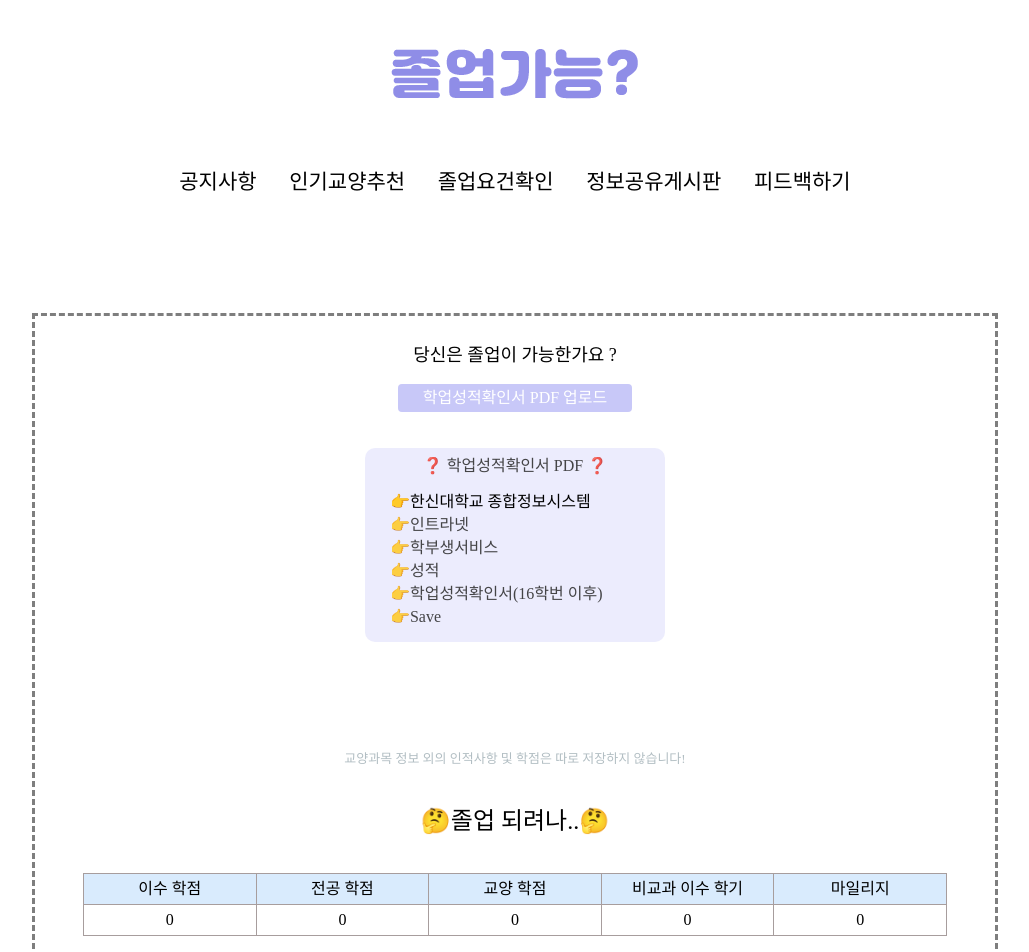
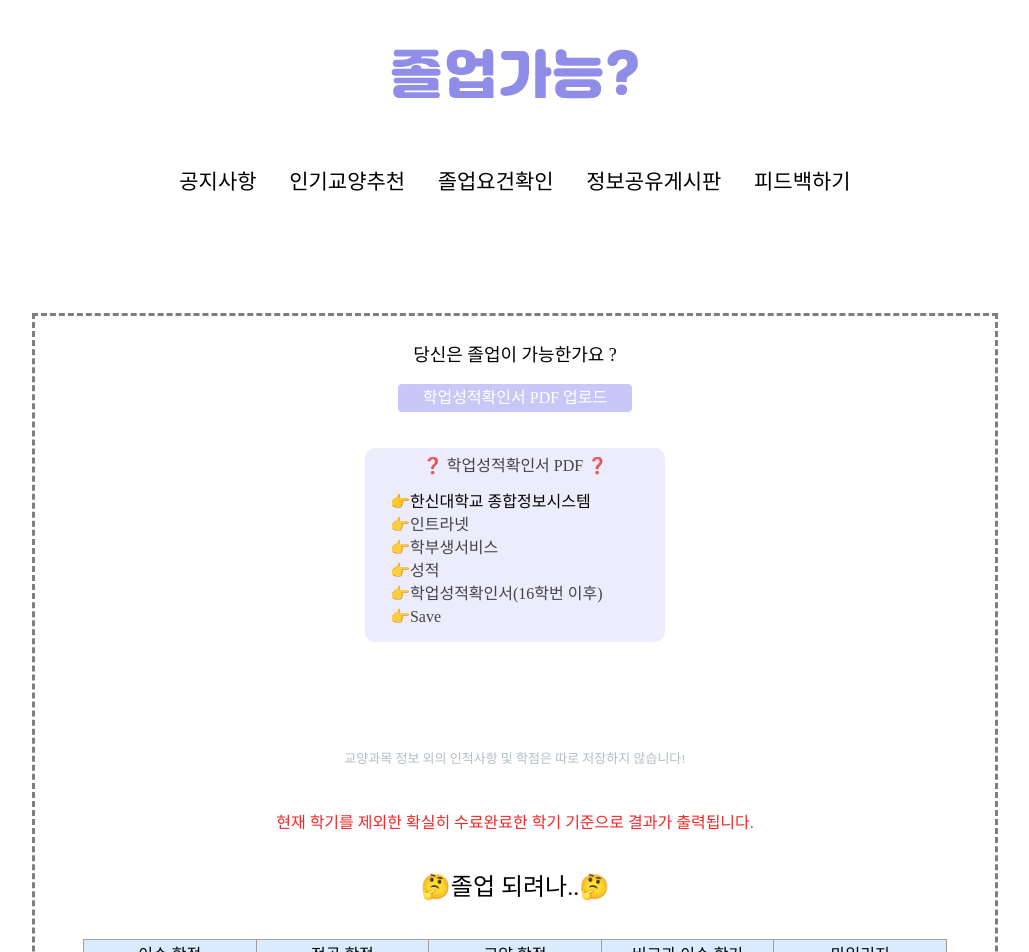
Before and after one commit to Graduate-Ok/Graduation-Okay-, a React (Create React App) app in the folder graduate/: page /Graduate in a window 1280 px wide. Shown: the top 952 px of the page, without its empty margins (125-1154 px from the left). Built offline with nearby package versions, Linux system fonts and the light colour scheme; a web font is replaced by a local one.

Commit message:
안내문구
“현재 학기를 제외한 확실히 수료완료한 학기 기준으로 결과가 출력됩니다.”

```diff
--- a/graduate/src/css/Graduate.css
+++ b/graduate/src/css/Graduate.css
@@ -161,3 +161,8 @@
     color: #b2bec3;
     font-size: small;
 }
+
+.text-color2 {
+    color: #f62626;
+    font-size:medium;
+}
--- a/graduate/src/pages/Graduate.jsx
+++ b/graduate/src/pages/Graduate.jsx
@@ -114,6 +114,10 @@ const Graduate = () => {
                         교양과목 정보 외의 인적사항 및 학점은 따로 저장하지
                         않습니다!
                     </div>
+                    <div className="section__text text-color2">
+                        현재 학기를 제외한 확실히 수료완료한 학기 기준으로 결과가 출력됩니다.
+                    </div>
+
 
                     {loading ? (
                         <Spinner />
```
